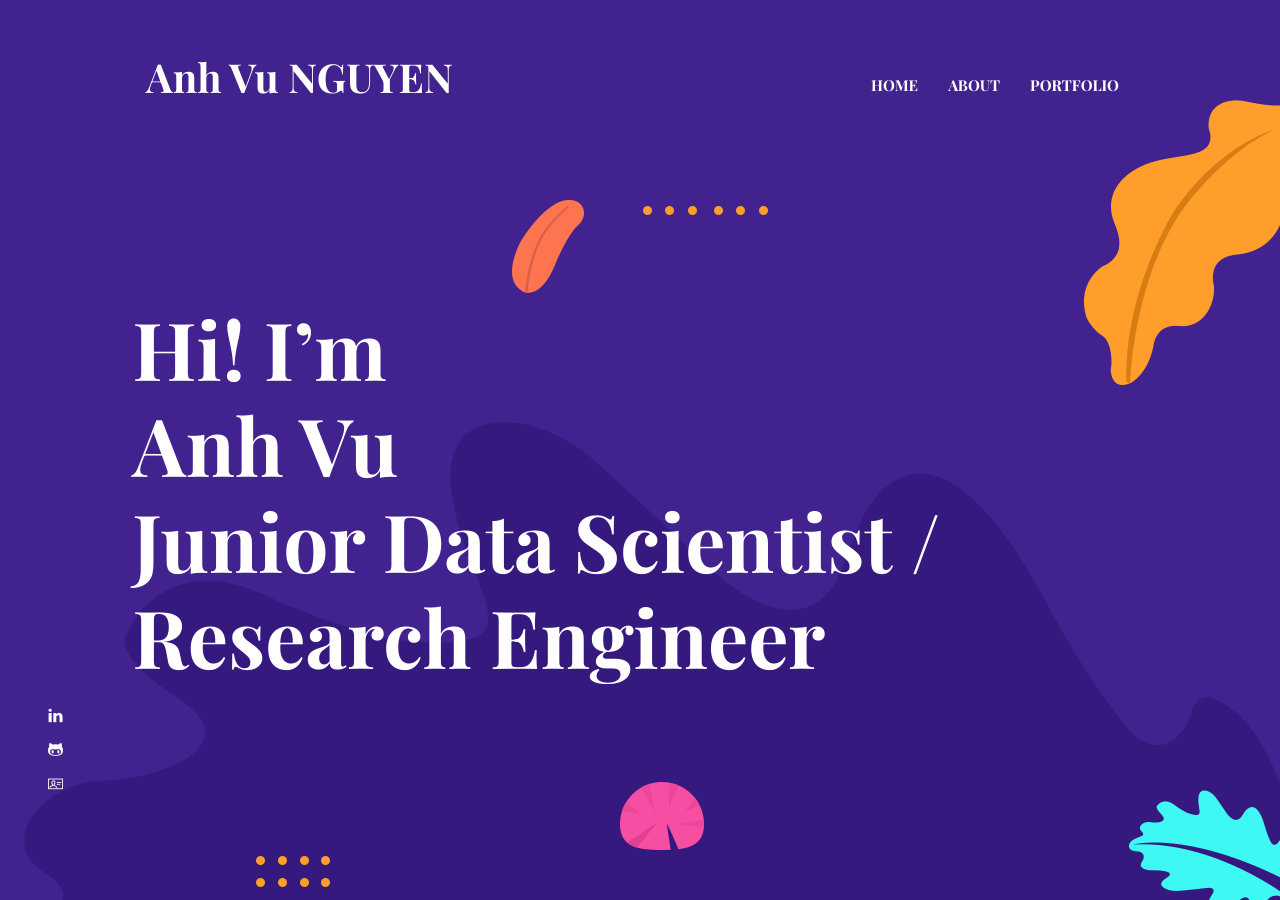
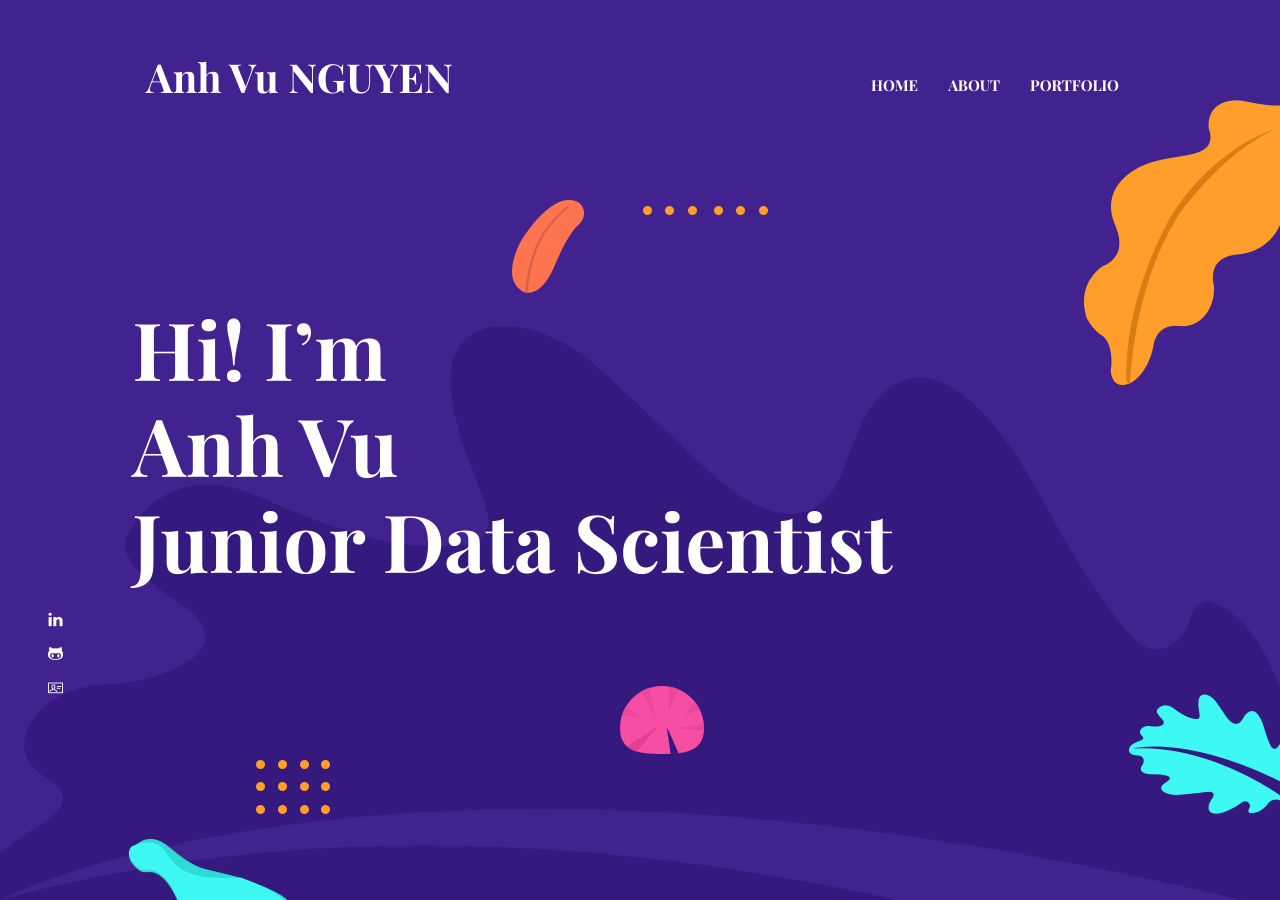
Before and after one commit to anh-vunguyen/anh-vunguyen.github.io, a Jekyll site: the page built from index.html, in a window 1280 px wide and 900 px high. Built offline with Jekyll 4.4.1, drawn with Linux system fonts in a browser that asks for light colours; some of the changed text lies outside the part shown.

Commit message:
corrected

```diff
--- a/_data/settings.yml
+++ b/_data/settings.yml
@@ -8,7 +8,7 @@ description: Anh Vu Nguyen's Portfolio website
 email: anhvunguyen.contact@gmail.com
 phone:
 address: Nantes (44300), France
-copyright: Copyright &copy; 2021 Designed by [Themefisher](https://github.com/themefisher/kross-jekyll) & developed by [Getjekyllthemes](https://getjekyllthemes.com) & modified by [Anh Vu Nguyen](https://www.linkedin.com/in/anh-vu-nguyen-56102a1b2/)<br><div>Icons made by <div>Icons made by <a href="https://www.flaticon.com/authors/noomtah" title="noomtah">noomtah</a>, <a href="https://www.flaticon.com/authors/juicy-fish" title="juicy_fish">juicy_fish</a>, <a href="https://www.flaticon.com/authors/backwoods" title="Backwoods">Backwoods</a> from <a href="https://www.flaticon.com/" title="Flaticon">www.flaticon.com</a></div>
+copyright: Copyright &copy; 2021 Designed by [Themefisher](https://github.com/themefisher/kross-jekyll) & developed by [Getjekyllthemes](https://getjekyllthemes.com) & modified by [Anh Vu Nguyen](https://www.linkedin.com/in/anh-vu-nguyen-56102a1b2/)<br>Icons made by <a href="https://www.flaticon.com/authors/noomtah" title="noomtah">noomtah</a>, <a href="https://www.flaticon.com/authors/juicy-fish" title="juicy_fish">juicy_fish</a>, <a href="https://www.flaticon.com/authors/backwoods" title="Backwoods">Backwoods</a> from <a href="https://www.flaticon.com/" title="Flaticon">www.flaticon.com</a>
 
 menu:
 - {name: About, link: '/about'}
@@ -36,7 +36,7 @@ disqus-identifier: # Add your shortname for Disqus Comment. For example mr-brown
 # Hero Section
 
 hero:
-  hero-title: Hi! I’m <br> Anh Vu <br> Junior Data Scientist /<br> Research Engineer
+  hero-title: Hi! I’m <br> Anh Vu <br> Junior Data Scientist
 
 social:
 - {icon: "ti-linkedin", link: "https://www.linkedin.com/in/anh-vu-nguyen-56102a1b2/"}
@@ -94,7 +94,7 @@ skills:
 
 experience-title: Experience
 experience:
-- {name: Research Engineer Intern, icon: 'icon-1.png', date: 'Mar. 2021 - Sept. 2021', organization: "French National Institute of Health and Medical Research (INSERM) / Laboratoire Traitement du Signal et de l'Image (LTSI)"}
+- {name: Data Scientist Intern, icon: 'icon-1.png', date: 'Mar. 2021 - Sept. 2021', organization: "French National Institute of Health and Medical Research (INSERM) / Laboratoire Traitement du Signal et de l'Image (LTSI)"}
 - {name: Developer, icon: 'icon-2.png', date: 'Apr. 2018 - Jun. 2018', organization: 'Lovenador Game Studio'}
 
 
```
